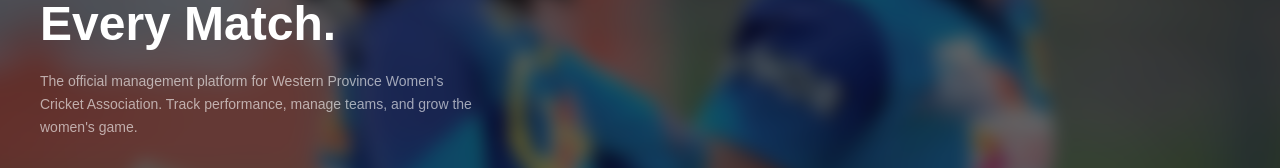
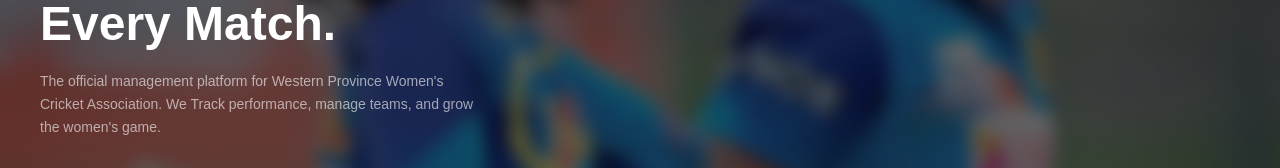
Before and after one commit to hemi-chk/WPCA-Cricket, a React app in the folder apps/web/: page / in a window 1280 px wide. Shown: the part 301-469 px from the top of the page. Built offline with nearby package versions, Linux system fonts and the light colour scheme; the HTML template or start-up script is replaced by a standard one.

Commit message:
Hero section updated

```diff
--- a/apps/web/src/components/Hero.jsx
+++ b/apps/web/src/components/Hero.jsx
@@ -19,7 +19,7 @@
           Empowering<br />Every <span className="text-green-400">Woman.</span><br />Every Match.
         </h1>
         <p className="text-white/60 text-sm leading-relaxed mb-8 max-w-md">
-          The official management platform for Western Province Women's Cricket Association. Track performance, manage teams, and grow the women's game.
+          The official management platform for Western Province Women's Cricket Association. We  Track performance, manage teams, and grow the women's game.
         </p>
         <div className="flex gap-3 mb-10">
           <Button className="bg-[#1a6b3c] hover:bg-[#145c32] text-white px-7">Get started</Button>
```
